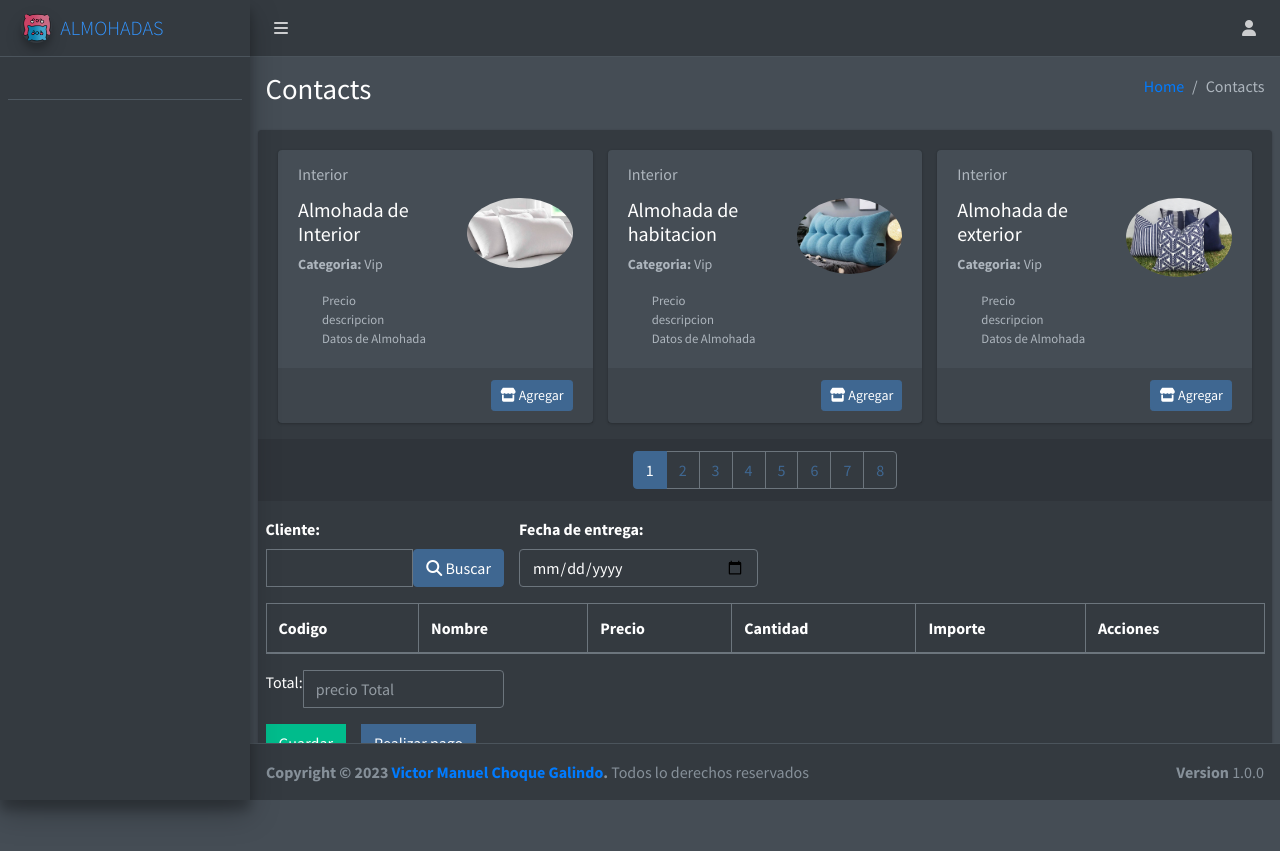
After one commit to aspeti/almohadas, a CodeIgniter app: page /almohadas/index.php/pedidos/index in a window 1280 px wide. The commit adds this page. Run offline with CodeIgniter, Linux system fonts and the light colour scheme; lists and menus that the app fills with data are empty; some libraries are stand-ins or nearby versions.

Commit message:
add venta

```diff
--- /dev/null
+++ b/application/controllers/Pedidos.php
@@ -0,0 +1,22 @@
+<?php
+defined('BASEPATH') OR exit('No direct script access allowed');
+
+class Pedidos extends CI_Controller {
+
+	public function __construct(){
+        parent::__construct();
+        $this->load->model('Producto_model');
+		$this->load->model('Categorias_model');
+    }
+
+	public function index()
+	{
+		$this->load->view('layouts/header');
+		$this->load->view('layouts/aside');
+		$this->load->view('pedidos/store');
+      //  $this->load->view('pedidos/tabla');
+		$this->load->view('layouts/footer');
+	}
+
+
+}
--- a/application/views/layouts/aside.php
+++ b/application/views/layouts/aside.php
@@ -80,7 +80,7 @@
               </ul>
             </li>
           <li class="nav-item">
-                      <a href="<?php echo base_url();?>#" class="nav-link">
+                      <a href="<?php echo base_url();?>pedidos" class="nav-link">
                       <i class="fas fa-money-bill nav-icon"></i>
                       <p>Ventas</p>
                       </a>
--- /dev/null
+++ b/application/views/pedidos/store.php
@@ -0,0 +1,232 @@
+  <!-- Content Wrapper. Contains page content -->
+  <div class="content-wrapper">
+    <!-- Content Header (Page header) -->
+    <section class="content-header">
+      <div class="container-fluid">
+        <div class="row mb-2">
+          <div class="col-sm-6">
+            <h1>Contacts</h1>
+          </div>
+          <div class="col-sm-6">
+            <ol class="breadcrumb float-sm-right">
+              <li class="breadcrumb-item"><a href="#">Home</a></li>
+              <li class="breadcrumb-item active">Contacts</li>
+            </ol>
+          </div>
+        </div>
+      </div><!-- /.container-fluid -->
+    </section>
+
+    <!-- Main content -->
+    <section class="content">
+
+      <!-- Default box -->
+      <div class="card card-solid">
+        <div class="card-body pb-0">
+          <div class="row">
+            <div class="col-12 col-sm-6 col-md-4 d-flex align-items-stretch flex-column">
+              <div class="card bg-light d-flex flex-fill">
+                <div class="card-header text-muted border-bottom-0">
+                  Interior
+                </div>
+                <div class="card-body pt-0">
+                  <div class="row">
+                    <div class="col-7">
+                      <h2 class="lead"><b>Almohada de Interior</b></h2>
+                      <p class="text-muted text-sm"><b>Categoria: </b> Vip </p>
+                      <ul class="ml-4 mb-0 fa-ul text-muted">
+                            <!--li class="small"><span class="fa-li"><i class="fas fa-lg fa-building"></i></span> descripcion</!li>
+                        <li-- class="small"><span class="fa-li"><i class="fas fa-lg fa-phone"></i></span> Datos de Almohada</li-->
+                        <li class="small"><span class="fa-li"></span> Precio</li>
+                        <li class="small"><span class="fa-li"></span> descripcion</li>
+                        <li class="small"><span class="fa-li"></span> Datos de Almohada</li>
+                      </ul>
+                    </div>
+                    <div class="col-5 text-center">
+                      <img src="<?php echo base_url();?>assets/img/productos/almohada1.jpg" alt="user-avatar" class="img-circle img-fluid">
+                    </div>
+                  </div>
+                </div>
+                <div class="card-footer">
+                  <div class="text-right">
+                    <a href="#" class="btn btn-sm btn-primary">
+                      <i class="fas fa-store"></i> Agregar
+                    </a>
+                  </div>
+                </div>
+              </div>
+
+            </div>
+
+            <div class="col-12 col-sm-6 col-md-4 d-flex align-items-stretch flex-column">
+              <div class="card bg-light d-flex flex-fill">
+                <div class="card-header text-muted border-bottom-0">
+                  Interior
+                </div>
+                <div class="card-body pt-0">
+                  <div class="row">
+                    <div class="col-7">
+                      <h2 class="lead"><b>Almohada de habitacion</b></h2>
+                      <p class="text-muted text-sm"><b>Categoria: </b> Vip </p>
+                      <ul class="ml-4 mb-0 fa-ul text-muted">
+                        <!--li class="small"><span class="fa-li"><i class="fas fa-lg fa-building"></i></span> descripcion</!li>
+                        <li-- class="small"><span class="fa-li"><i class="fas fa-lg fa-phone"></i></span> Datos de Almohada</li-->
+                        <li class="small"><span class="fa-li"></span> Precio</li>
+                        <li class="small"><span class="fa-li"></span> descripcion</li>
+                        <li class="small"><span class="fa-li"></span> Datos de Almohada</li>
+                      </ul>
+                    </div>
+                    <div class="col-5 text-center">
+                    <img src="<?php echo base_url();?>assets/img/productos/almohada2.jpg" alt="user-avatar" class="img-circle img-fluid">
+                    </div>
+                  </div>
+                </div>
+                <div class="card-footer">
+                  <div class="text-right">
+                    <a href="#" class="btn btn-sm btn-primary">
+                      <i class="fas fa-store"></i> Agregar
+                    </a>
+                  </div>
+                </div>
+              </div>
+
+            </div>
+
+            <div class="col-12 col-sm-6 col-md-4 d-flex align-items-stretch flex-column">
+              <div class="card bg-light d-flex flex-fill">
+                <div class="card-header text-muted border-bottom-0">
+                  Interior
+                </div>
+                <div class="card-body pt-0">
+                  <div class="row">
+                    <div class="col-7">
+                      <h2 class="lead"><b>Almohada de exterior</b></h2>
+                      <p class="text-muted text-sm"><b>Categoria: </b> Vip </p>
+                      <ul class="ml-4 mb-0 fa-ul text-muted">
+              <!--li class="small"><span class="fa-li"><i class="fas fa-lg fa-building"></i></span> descripcion</!li>
+                        <li-- class="small"><span class="fa-li"><i class="fas fa-lg fa-phone"></i></span> Datos de Almohada</li-->
+                        <li class="small"><span class="fa-li"></span> Precio</li>
+                        <li class="small"><span class="fa-li"></span> descripcion</li>
+                        <li class="small"><span class="fa-li"></span> Datos de Almohada</li>
+                      </ul>
+                    </div>
+                    <div class="col-5 text-center">
+                    <img src="<?php echo base_url();?>assets/img/productos/almohada3.jpg" alt="user-avatar" class="img-circle img-fluid">
+                    </div>
+                  </div>
+                </div>
+                <div class="card-footer">
+                  <div class="text-right">
+                    <a href="#" class="btn btn-sm btn-primary">
+                      <i class="fas fa-store"></i> Agregar
+                    </a>
+                  </div>
+                </div>
+              </div>
+
+            </div>
+          </div>
+        </div>
+
+        <!-- /.card-body -->
+        <div class="card-footer">
+          <nav aria-label="Contacts Page Navigation">
+            <ul class="pagination justify-content-center m-0">
+              <li class="page-item active"><a class="page-link" href="#">1</a></li>
+              <li class="page-item"><a class="page-link" href="#">2</a></li>
+              <li class="page-item"><a class="page-link" href="#">3</a></li>
+              <li class="page-item"><a class="page-link" href="#">4</a></li>
+              <li class="page-item"><a class="page-link" href="#">5</a></li>
+              <li class="page-item"><a class="page-link" href="#">6</a></li>
+              <li class="page-item"><a class="page-link" href="#">7</a></li>
+              <li class="page-item"><a class="page-link" href="#">8</a></li>           </ul>
+          </nav>
+        </div>
+        <!-- /.card-footer -->
+
+
+                <!-- Content Wrapper. Contains page content -->
+                <div class="container mt-3">
+                    <!-- Content Header (Page header) -->
+                    <!-- Main content -->
+                    <section class="content">
+                        <!-- Default box -->
+                        <div class="box box-solid">
+                            <div class="box-body">
+                                <div class="row">
+                                    <div class="col-md-12">
+
+                                        <form action="<?php echo base_url();?>movimientos/ventas/store" method="POST" class="form-horizontal">
+
+                                            <div class="form-group row">
+                                                <div class="col-md-3">
+                                                    <label for="">Cliente:</label>
+                                                    <div class="input-group">
+                                                        <input type="hidden" name="idcliente" id="idcliente">
+                                                        <input type="text" class="form-control" disabled="disabled" id="cliente">
+                                                        <span class="input-group-btn">
+                                                            <button class="btn btn-primary" type="button" data-toggle="modal" data-target="#modal-default" ><span class="fa fa-search"></span> Buscar</button>
+                                                        </span>
+                                                    </div><!-- /input-group -->
+                                                </div>
+                                                <div class="col-md-3">
+                                                    <label for="">Fecha de entrega:</label>
+                                                    <input type="date" class="form-control" name="fecha" required>
+                                                </div>
+                                            </div>
+                                            <table id="tbventas" class="table table-bordered table-striped table-hover">
+                                                <thead>
+                                                    <tr>
+                                                        <th>Codigo</th>
+                                                        <th>Nombre</th>
+
+                                                        <th>Precio</th>
+                                                        <th>Cantidad</th>
+                                                        <th>Importe</th>
+                                                        <th>Acciones</th>
+                                                    </tr>
+                                                </thead>
+                                                <tbody>
+
+                                                </tbody>
+                                            </table>
+
+                                            <div class="form-group row">
+                                                <div class="col-md-3">
+                                                    <div class="input-group">
+                                                        <span class="input-group-addon">Total:</span>
+                                                        <input type="text" class="form-control" placeholder="precio Total" name="total" readonly="readonly">
+                                                    </div>
+                                                </div>
+                                            </div>
+                                            <div class="row">
+                                            <div class="form-group">
+                                                <div class="col-md-6">
+                                                    <button type="submit" class="btn btn-success btn-flat">Guardar</button>
+                                                </div>
+                                            </div>
+                                            <div class="form-group">
+                                                <div class="col-md-12">
+                                                    <button type="button" class="btn btn-primary btn-flat">Realizar pago</button>
+                                                </div>
+                                            </div>
+                                            </div>
+                                        </form>
+                                    </div>
+                                </div>
+                            </div>
+                            <!-- /.box-body -->
+                        </div>
+                        <!-- /.box -->
+                    </section>
+                    <!-- /.content -->
+                </div>
+                <!-- /.content-wrapper -->
+
+      </div>
+      <!-- /.card -->
+
+    </section>
+    <!-- /.content -->
+  </div>
+  <!-- /.content-wrapper -->
--- a/scripts/20231003_001_alterTable_add_Img_Colum_In_Product_MD.sql
+++ b/scripts/20231003_001_alterTable_add_Img_Colum_In_Product_MD.sql
@@ -1,2 +1,5 @@
 ALTER TABLE `almohadas_db`.`producto`
 ADD COLUMN `img` VARCHAR(45) NULL AFTER `precio`;
+
+ALTER TABLE `almohadas_db`.`producto`
+ADD COLUMN `codigo` VARCHAR(45) NULL AFTER `precio`;
```
Also changed, not shown: application/views/pedidos/tabla.php (added, +162 -0 lines), assets/img/productos/almohada1.jpg (added), assets/img/productos/almohada2.jpg (added), assets/img/productos/almohada3.jpg (added).
